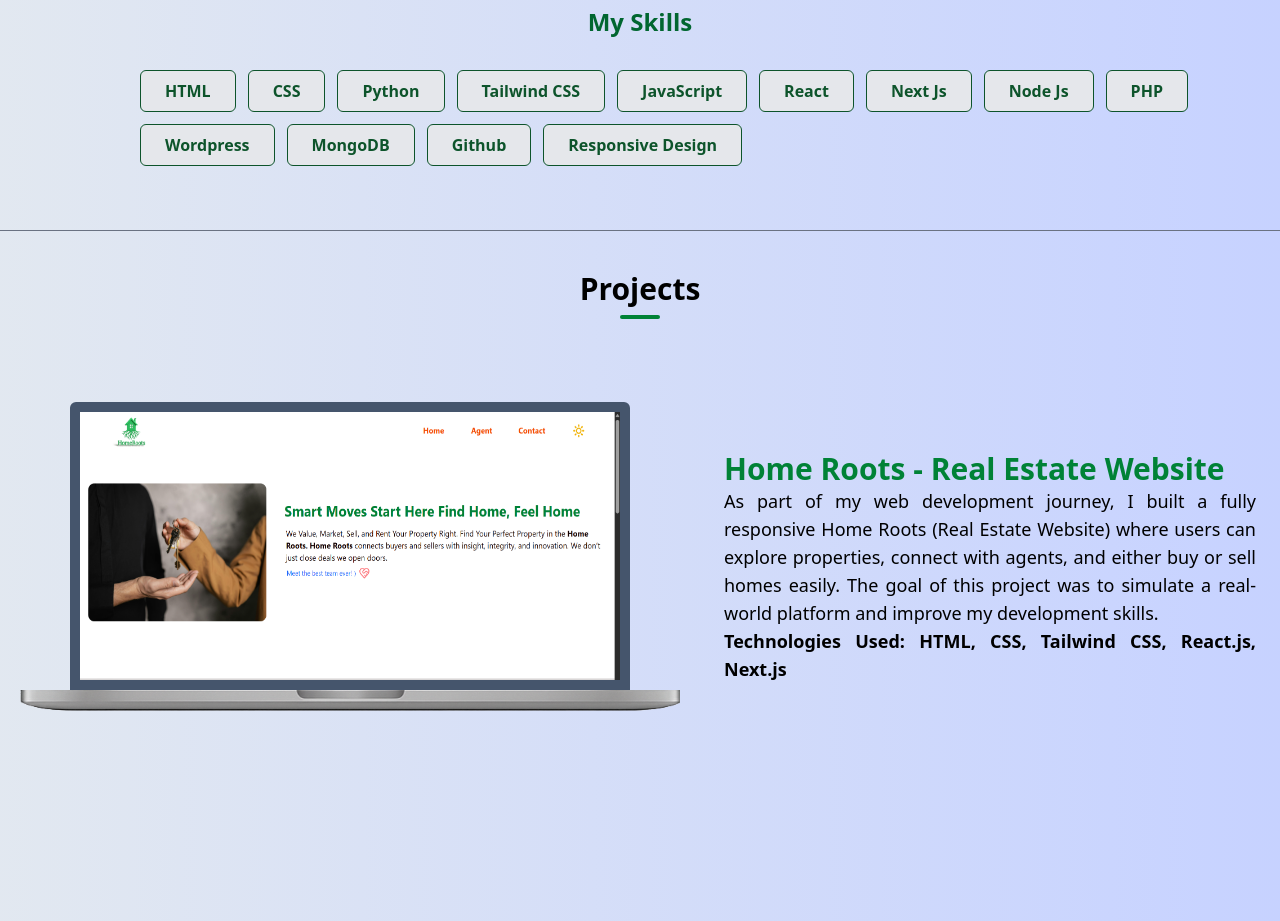
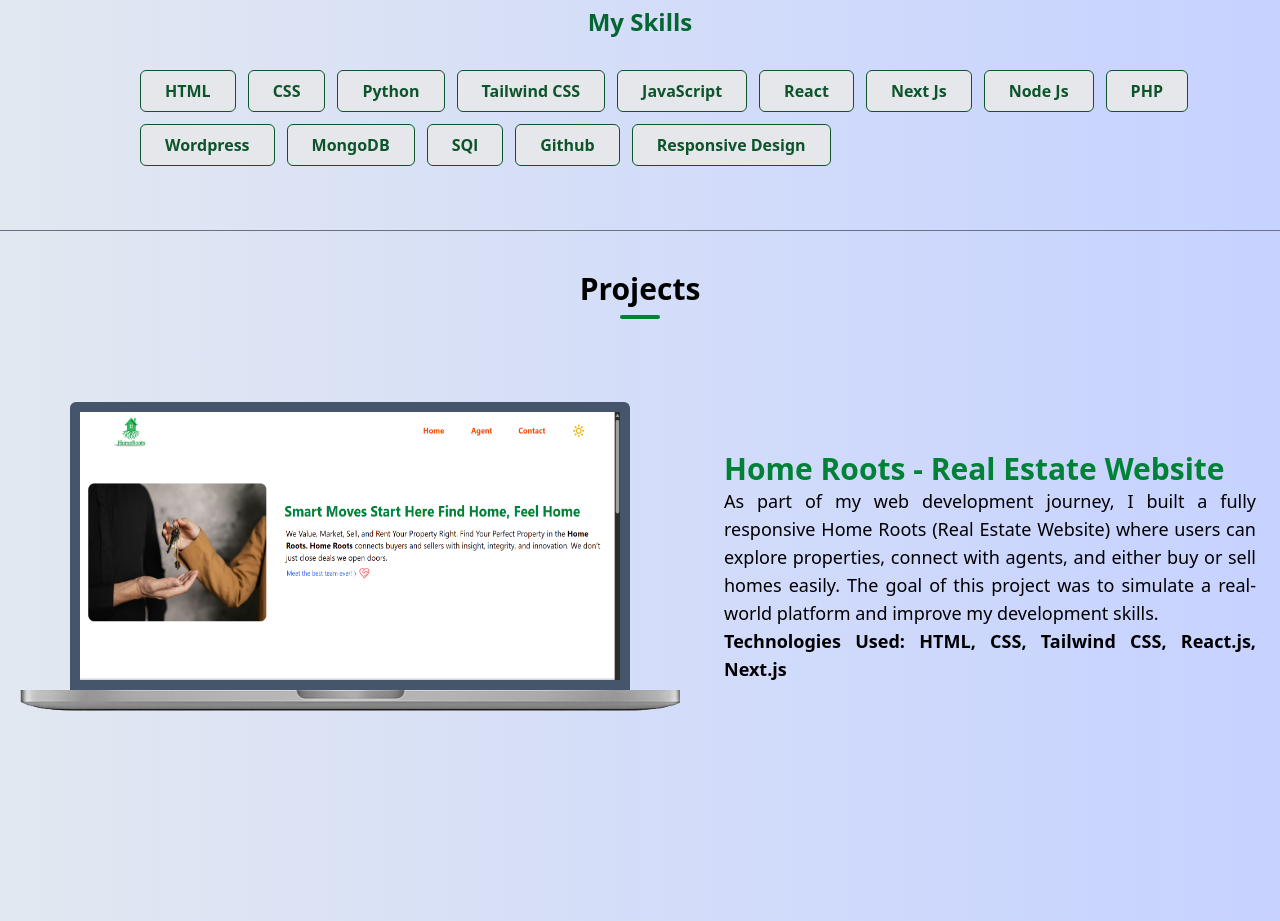
Before and after one commit to imran071202/imran-portfolio, a Next.js app: page / in a window 1280 px wide. Shown: the part 1680-2601 px from the top of the page. Built offline with nearby package versions, Linux system fonts and the light colour scheme.

Commit message:
Update message

```diff
--- a/components/About.js
+++ b/components/About.js
@@ -60,6 +60,7 @@ const About = () => {
                         <p className='hover:scale-115 transition-transform duration-200  bg-gray-200 border-1 text-green-900 rounded-md px-5 font-semibold  py-2 mt-3 md:px-6 md:py-2  hover:bg-gray-700 hover:text-white cursor-pointer'>PHP</p>
                         <p className='hover:scale-115 transition-transform duration-200  bg-gray-200 border-1 text-green-900 rounded-md px-5 font-semibold  py-2 mt-3 md:px-6 md:py-2  hover:bg-gray-700 hover:text-white cursor-pointer'>Wordpress</p>
                         <p className='hover:scale-115 transition-transform duration-200  bg-gray-200 border-1 text-green-900 rounded-md px-5 font-semibold py-2 mt-3 md:px-6 md:py-2  hover:bg-gray-700 hover:text-white cursor-pointer'>MongoDB</p>
+                        <p className='hover:scale-115 transition-transform duration-200  bg-gray-200 border-1 text-green-900 rounded-md px-5  font-semibold py-2 mt-3 md:px-6 md:py-2  hover:bg-gray-700 hover:text-white cursor-pointer'>SQl</p>
                         <p className='hover:scale-115 transition-transform duration-200  bg-gray-200 border-1 text-green-900 rounded-md px-5  font-semibold py-2 mt-3 md:px-6 md:py-2  hover:bg-gray-700 hover:text-white cursor-pointer'>Github</p>
                         <p className='hover:scale-115 transition-transform duration-200  bg-gray-200 border-1 text-green-900 rounded-md px-5 font-semibold  py-2 mt-3 md:px-6 md:py-2  hover:bg-gray-700 hover:text-white cursor-pointer'>Responsive Design
                         </p>
```
